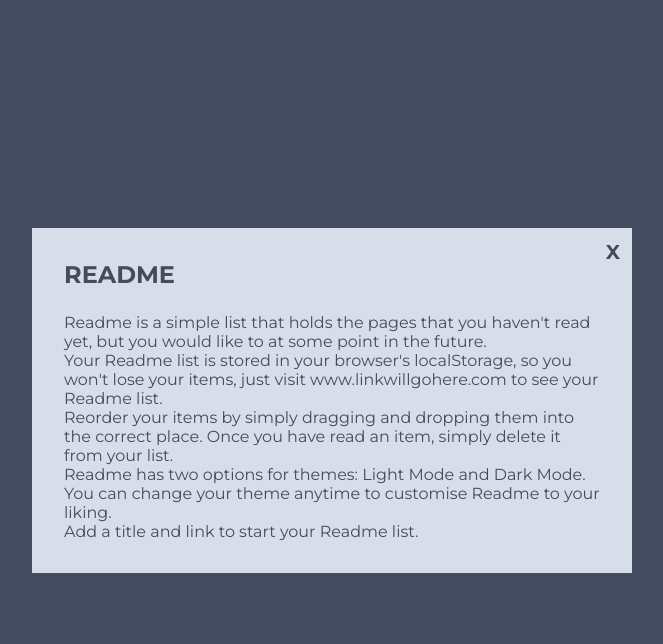
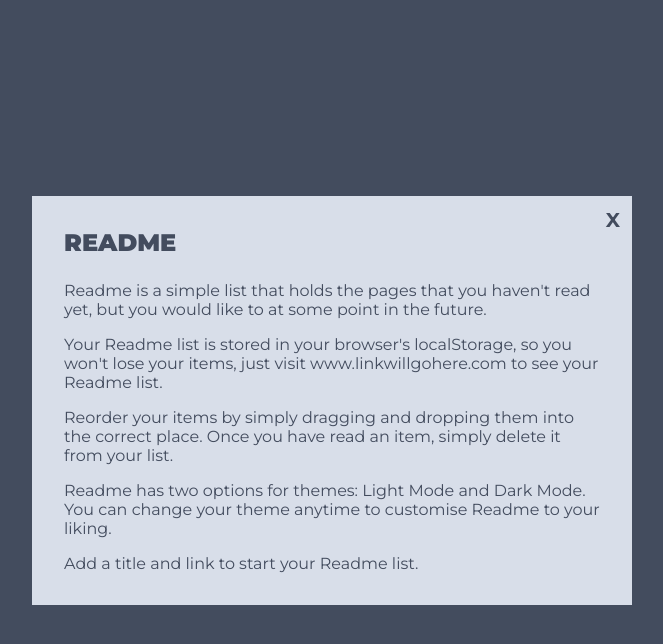
Before and after one commit to matt-harris/react-ts-myreadinglist, a React (Create React App) app: page / in a window 1280 px wide. Both pictures are taken after a click on the icon 888 px from the left and 46 px from the top of the page. Shown: the top 644 px of the page, without its empty margins (308-971 px from the left). Built offline with nearby package versions, Linux system fonts and the light colour scheme.

Commit message:
Updated Modal styles.

```diff
--- a/src/components/Modal.tsx
+++ b/src/components/Modal.tsx
@@ -39,11 +39,19 @@
 
 const ModalTitle = styled.div`
   font-size: 1.5rem;
-  font-weight: 700;
+  font-weight: 900;
 `;
 
 const ModalContent = styled.div`
   margin-top: 1.5rem;
+
+  p {
+    margin-bottom: 1rem;
+
+    &:last-of-type {
+      margin-bottom: 0;
+    }
+  }
 `;
 
 const ModalClose = styled.div`
```
